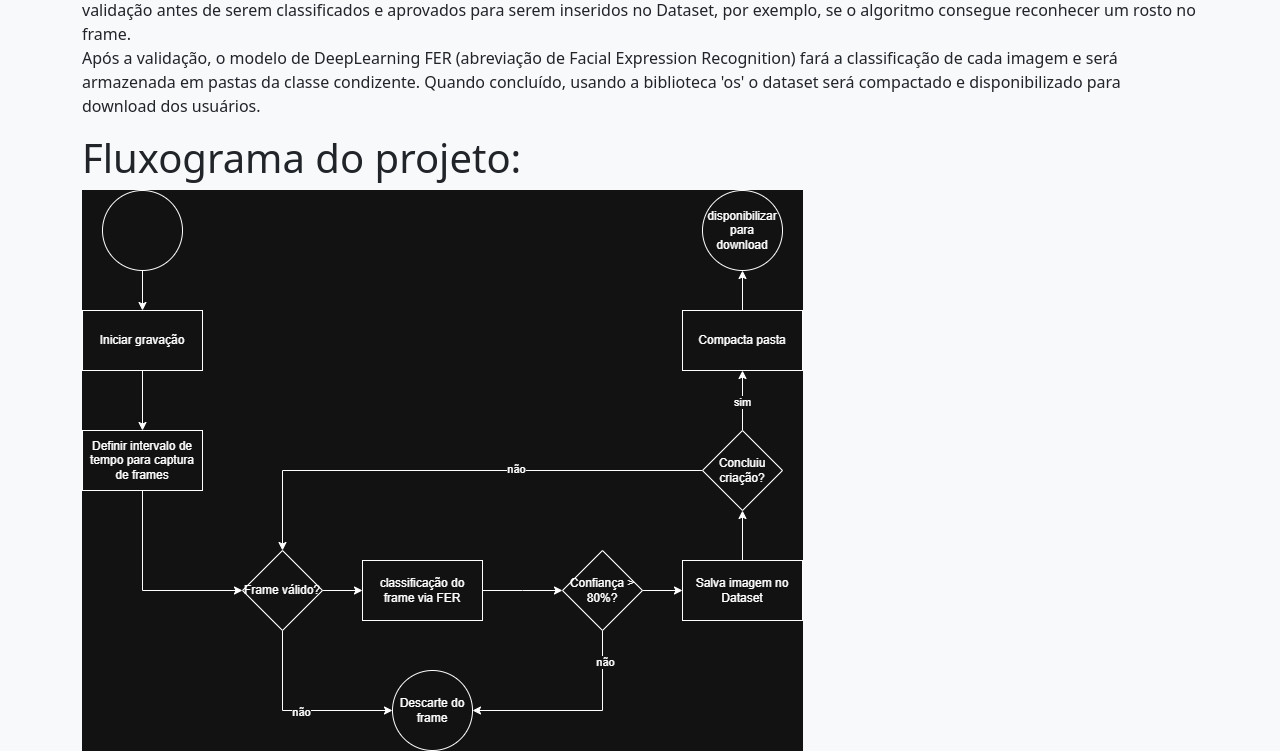
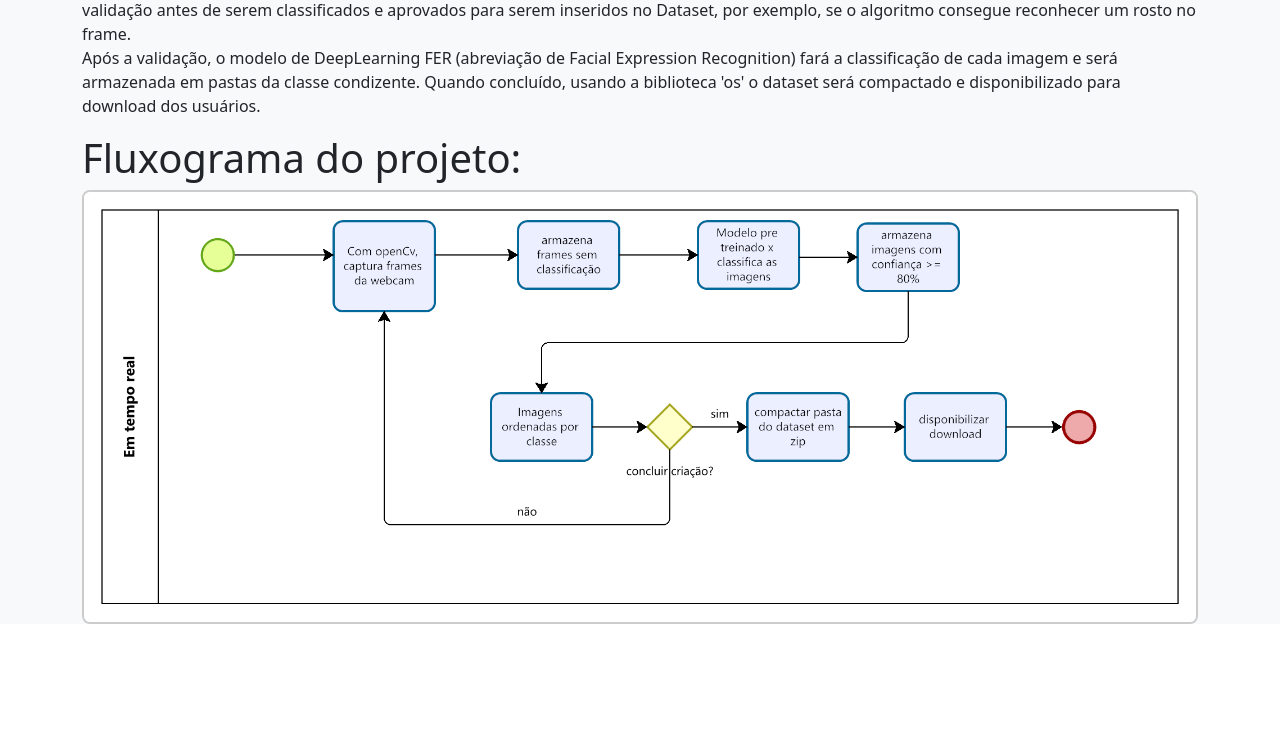
Before and after one commit to daikisuga/fullStack-project, a Flask app: page /metodologia in a window 1280 px wide. Shown: the part 232-983 px from the top of the page. After the commit the page ends 856 px from the top, so only its background shows below. Run offline with Flask 3, Linux system fonts and the light colour scheme.

Commit message:
novo fluxograma

```diff
--- a/app/templates/metodologia.html
+++ b/app/templates/metodologia.html
@@ -14,5 +14,5 @@
 
         </p>
         <h1>Fluxograma do projeto:</h1>
-        <img src="{{ url_for('static', filename='media/fluxograma.png') }}" alt="">
+        <img src="{{ url_for('static', filename='media/fluxograma.png') }}" alt="" width="100%" style="border: 2px solid #ccc; border-radius: 8px;">
 {% endblock %}
```
Also changed, not shown: app/static/media/fluxograma.png.
